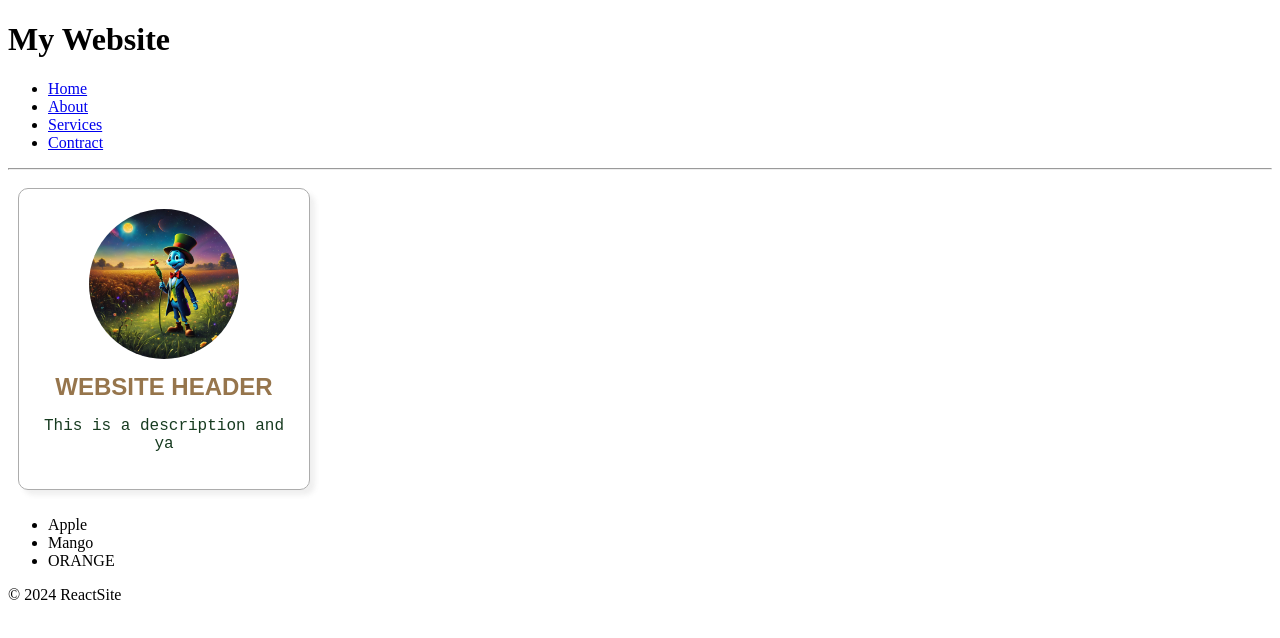
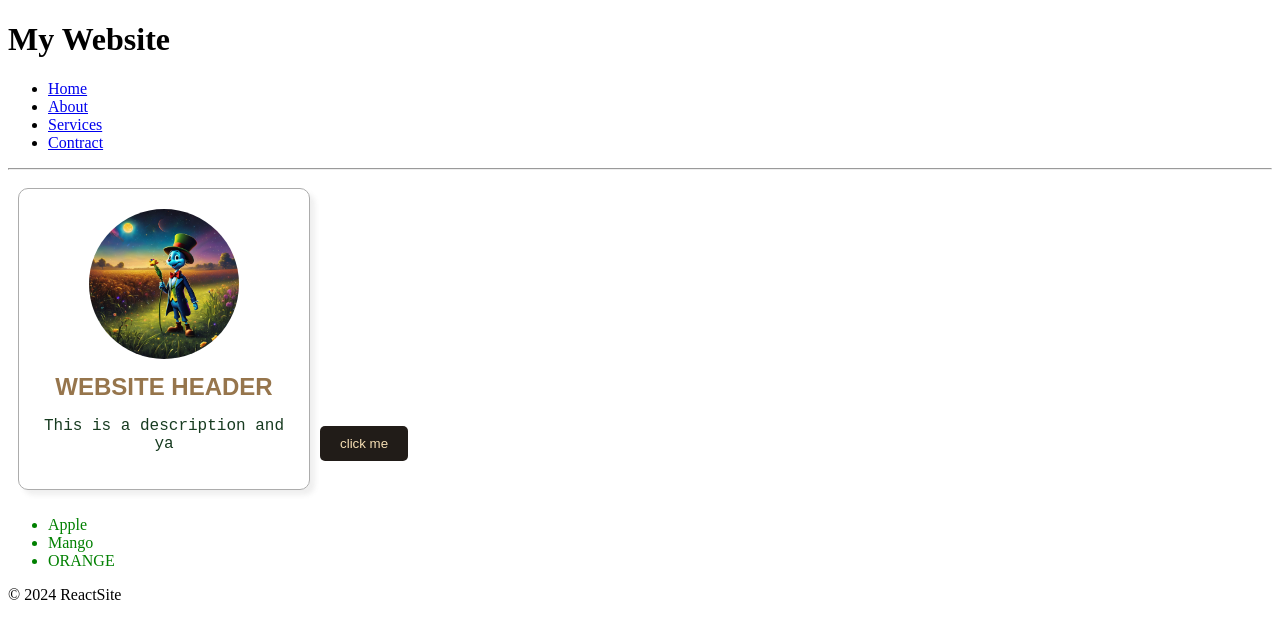
Before and after one commit to GazpachoBlaze/React-Course, a React (Vite) app: page / in a window 1280 px wide. Shown: the top 638 px of the page. Built offline with nearby package versions, Linux system fonts and the light colour scheme.

Commit message:
created button folder jsx css / inline

```diff
--- a/src/App.jsx
+++ b/src/App.jsx
@@ -2,12 +2,14 @@ import Header from './Header.jsx'
 import Footer from './Footer.jsx'
 import Food from './Food.jsx'
 import Card from './Card.jsx';
+import Button from './Button/Button.jsx';
 
 function App() {
   return (
     <>
       <Header/>
       <Card/>
+      <Button/>
       <Food/>
       <Footer/>
     </>
--- /dev/null
+++ b/src/Button/Button.jsx
@@ -0,0 +1,7 @@
+import bob from "./Button.module.css"
+
+function Button() {
+    return (<button className={bob.button}>click me</button>);
+}
+
+export default Button
--- /dev/null
+++ b/src/Button/Button.module.css
@@ -0,0 +1,9 @@
+
+.button {
+    background-color: rgb(33, 28, 24);
+    color: wheat;
+    padding: 10px 20px;
+    border-radius: 5px;
+    border: none;
+    cursor: pointer;
+  }
--- a/src/Food.jsx
+++ b/src/Food.jsx
@@ -1,9 +1,14 @@
 function Food() {
+
+    const styles = {
+        color: "green",
+
+    }
 
     const food1 = "Orange";
     const food2 = "Mango";
     return (
-        <ul>
+        <ul style={styles}>
             <li>Apple</li>
             <li>{food2}</li>
             <li>{food1.toUpperCase()}</li>
```
Also changed, not shown: src/index.css (line endings or trailing spaces).
